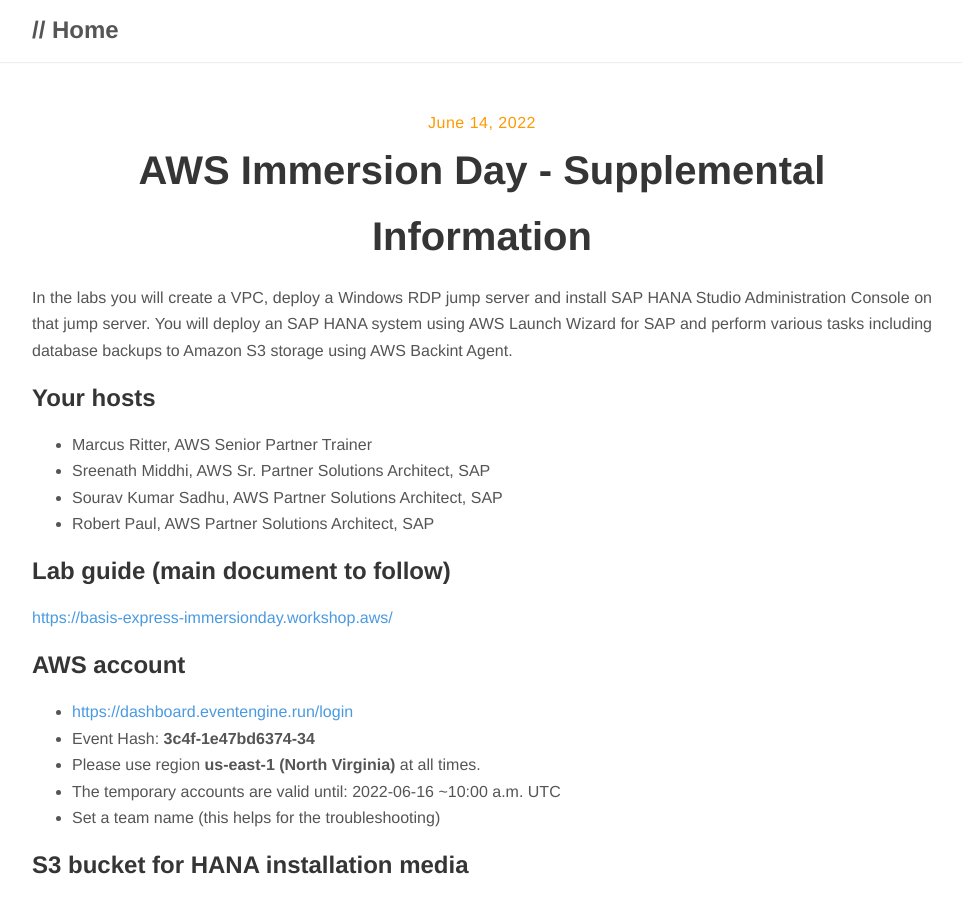
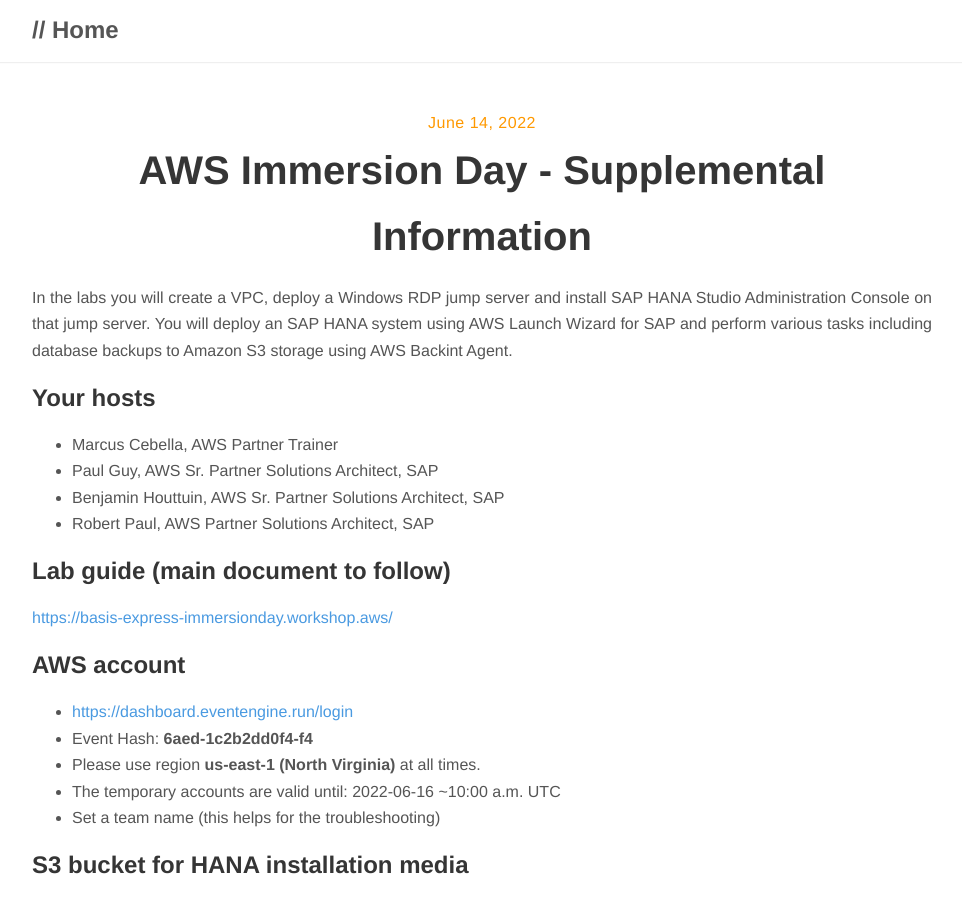
Before and after one commit to pauler285/pauler285.github.io, a Jekyll site: the page built from _posts/2022-06-14-aws-immersion-day.md, in a window 1280 px wide and 900 px high. Shown: the whole window, without its empty margins (158-1120 px from the left). Built offline with Jekyll 4.4.1, drawn with Linux system fonts in a browser that asks for light colours; nearby versions of some CDN libraries; some of the changed text lies outside the part shown.

Commit message:
Updated info

```diff
--- a/_posts/2022-06-14-aws-immersion-day.md
+++ b/_posts/2022-06-14-aws-immersion-day.md
@@ -11,9 +11,9 @@ Backint Agent.
 
 ## Your hosts
 
-* Marcus Ritter, AWS Senior Partner Trainer
-* Sreenath Middhi, AWS Sr. Partner Solutions Architect, SAP
-* Sourav Kumar Sadhu, AWS Partner Solutions Architect, SAP
+* Marcus Cebella, AWS Partner Trainer
+* Paul Guy, AWS Sr. Partner Solutions Architect, SAP
+* Benjamin Houttuin, AWS Sr. Partner Solutions Architect, SAP
 * Robert Paul, AWS Partner Solutions Architect, SAP
 
 ## Lab guide (main document to follow)
@@ -23,7 +23,7 @@ Backint Agent.
 ## AWS account
 
 * [https://dashboard.eventengine.run/login](https://dashboard.eventengine.run/login)
-* Event Hash: **3c4f-1e47bd6374-34**
+* Event Hash: **6aed-1c2b2dd0f4-f4**
 * Please use region **us-east-1 (North Virginia)** at all times.
 * The temporary accounts are valid until: 2022-06-16 ~10:00 a.m. UTC
 * Set a team name (this helps for the troubleshooting)
@@ -54,7 +54,7 @@ Click on the Lab Guide URL: [https://basis-express-immersionday.workshop.aws/](h
 Click *Prerequisites - AWS account “Event Engine“* tab to Login to lab your environment.
 
 * Lab Environment login: [https://dashboard.eventengine.run/login](https://dashboard.eventengine.run/login)
-* Use event hash: **3c4f-1e47bd6374-34**
+* Use event hash: **6aed-1c2b2dd0f4-f4**
 * Set a team name (this helps for the troubleshooting)
 * Choose “Email One-Time Password (OTP)” and use your company email id (check your SPAM too) – this might take 1 or 2 minutes to arrive.
 * Click **“AWS Console”** to access the AWS Console
```
